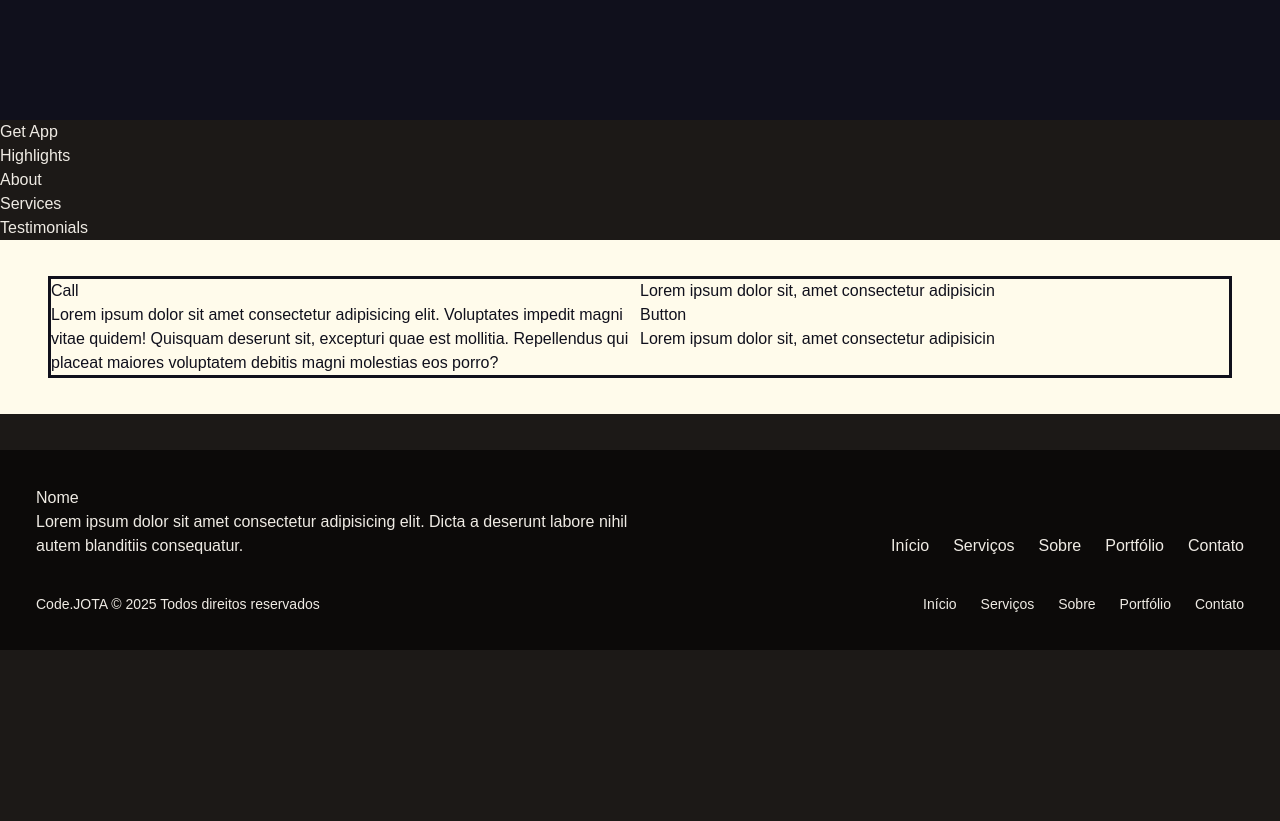
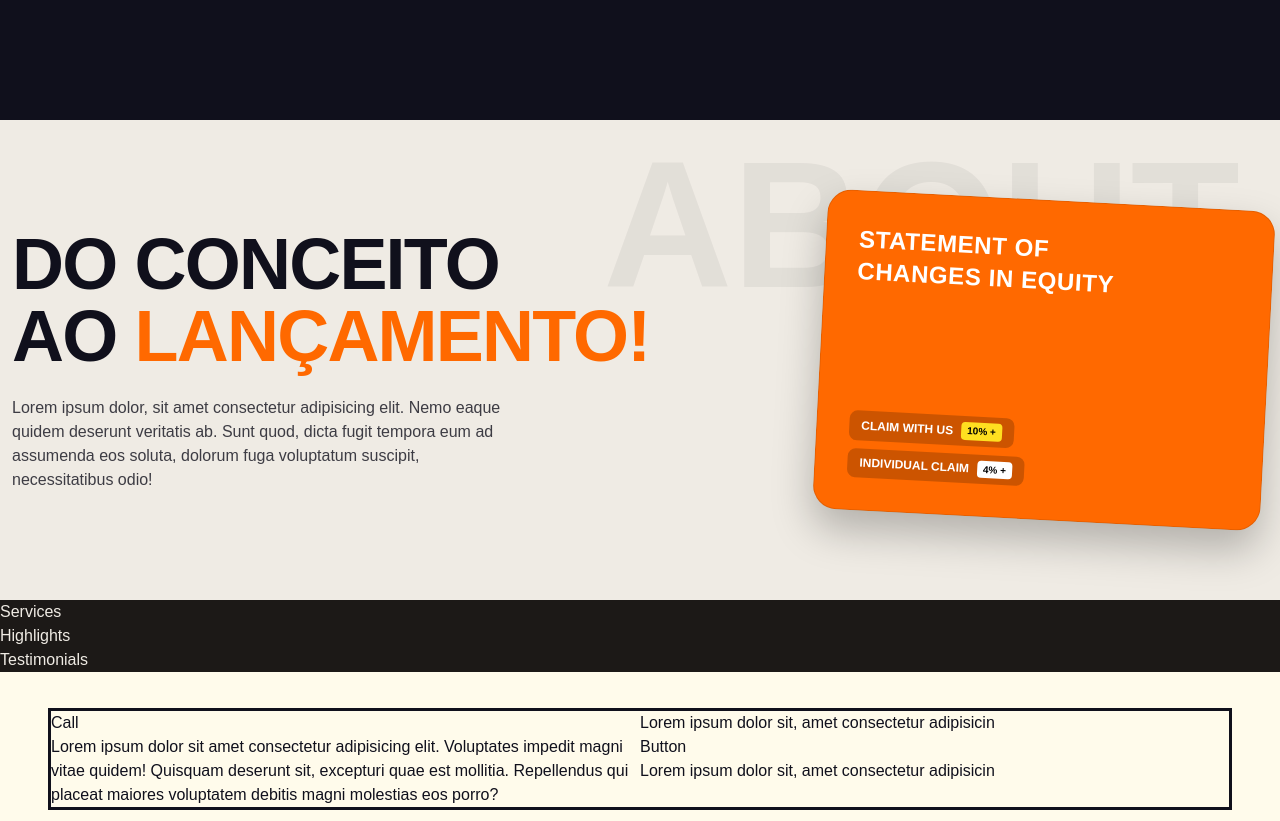
Before and after one commit to joaovlara/next-template, a Next.js app: page / in a window 1280 px wide. Shown: the part 760-1581 px from the top of the page. Before the commit the page ends 1446 px from the top, so only its background shows below. Built offline with nearby package versions, Linux system fonts and the light colour scheme; a web font is replaced by a local one.

Commit message:
add about

```diff
--- a/src/app/components/Sections/About.tsx
+++ b/src/app/components/Sections/About.tsx
@@ -2,9 +2,53 @@ import { infos } from "@/data/data";
 
 export default function About() {
   return (
-    <section>
-      <article>
+    <section className="bg-brand-light py-20 relative overflow-hidden">
+      {/* Marca-d'água "ABOUT" alinhada no topo superior direito */}
+      <h2 className="absolute top-4 right-10 text-[14vw] font-black uppercase text-black/5 leading-none select-none pointer-events-none z-0">
         About
+      </h2>
+
+      <article className="container relative z-10 mx-auto grid grid-cols-1 lg:grid-cols-12 gap-8 items-center">
+        {/* Lado esquerdo: texto em destaque e parágrafo */}
+        <div className="lg:col-span-7 space-y-6">
+          <h2 className="text-4xl md:text-7xl font-black uppercase tracking-tight text-brand-dark leading-none">
+            Do conceito <br />
+            ao <span className="text-orange-500">lançamento!</span>
+          </h2>
+          <p className="text-base text-brand-dark/80 max-w-lg font-medium">
+            Lorem ipsum dolor, sit amet consectetur adipisicing elit. Nemo eaque
+            quidem deserunt veritatis ab. Sunt quod, dicta fugit tempora eum ad
+            assumenda eos soluta, dolorum fuga voluptatum suscipit,
+            necessitatibus odio!
+          </p>
+        </div>
+
+        {/* Lado direito: card retangular com rotação fixa e sombra pronunciada */}
+        <div className="lg:col-span-5 relative flex justify-center lg:justify-end mt-8 lg:mt-0">
+          <div className="bg-orange-500 text-white p-8 rounded-3xl shadow-[0_20px_40px_rgba(0,0,0,0.25)] transform rotate-[3deg] w-full max-w-md aspect-[1.4/1] flex flex-col justify-between border border-black/10">
+            <div>
+              <h3 className="text-2xl font-black uppercase tracking-wide mb-3">
+                Statement of <br /> Changes in Equity
+              </h3>
+            </div>
+
+            <div className="space-y-2">
+              <div className="inline-flex items-center gap-2 bg-black/20 px-3 py-1.5 rounded-lg text-xs font-bold">
+                <span>CLAIM WITH US</span>
+                <span className="bg-yellow-300 text-black px-1.5 py-0.5 rounded text-[10px]">
+                  10% +
+                </span>
+              </div>
+              <br />
+              <div className="inline-flex items-center gap-2 bg-black/20 px-3 py-1.5 rounded-lg text-xs font-bold">
+                <span>INDIVIDUAL CLAIM</span>
+                <span className="bg-white text-black px-1.5 py-0.5 rounded text-[10px]">
+                  4% +
+                </span>
+              </div>
+            </div>
+          </div>
+        </div>
       </article>
     </section>
   );
--- a/src/app/components/Sections/Hero.tsx
+++ b/src/app/components/Sections/Hero.tsx
@@ -5,16 +5,16 @@ export default function Hero() {
   return (
     <section className="py-12 min-h-screen md:min-h-70 lg:min-h-screen bg-brand-dark flex items-center justify-center">
       <article className="container space-y-6 mx-auto">
-        <section className="flex items-center gap-9">
-          <div className="flex md:flex-col gap-3 text-3xl">
+        <section className="flex flex-col md:flex-row md:items-center gap-9">
+          <div className="flex flex-row md:flex-col gap-3 text-lg md:text-3xl">
             <FaGithub />
             <FaGlobe />
           </div>
 
           <h1>Lorem ipsulume <br /> dotr sithe dotmetsas</h1>
         </section>
-        <section className="pl-20 grid grid-cols-2 gap-3">
-          <div>card</div>
+        <section className="pl-0 md:pl-20 grid grid-cols-1 md:grid-cols-2 gap-3">
+          <div className="order-last md:order-first">card</div>
 
           <div>
             Lorem ipsum dolor sit amet consectetur, adipisicing elit. Saepe
--- a/src/app/page.tsx
+++ b/src/app/page.tsx
@@ -1,7 +1,6 @@
 import Hero from "./components/Sections/Hero";
 import CTA from "./components/Sections/CTA";
 import WhatsAppButton from "./components/WppButton";
-import GetApp from "./components/Sections/GetApp";
 import Highlights from "./components/Sections/Highlights";
 import About from "./components/Sections/About";
 import Services from "./components/Sections/Services";
@@ -11,10 +10,9 @@ export default function Home() {
   return (
     <main>
       <Hero />
-      <GetApp />
-      <Highlights />
       <About />
       <Services />
+      <Highlights />
       <Testimonials />
       <CTA />
       {/* <WhatsAppButton /> */}
```
